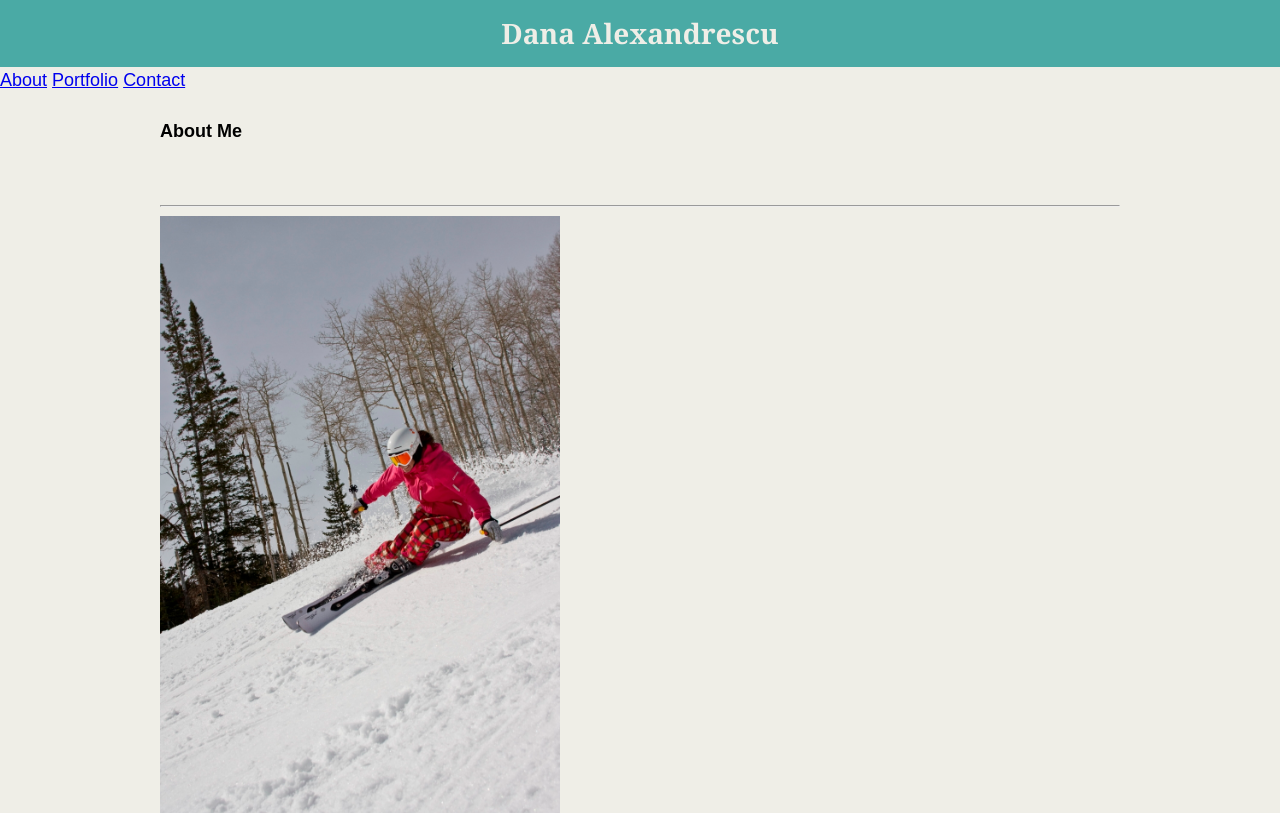
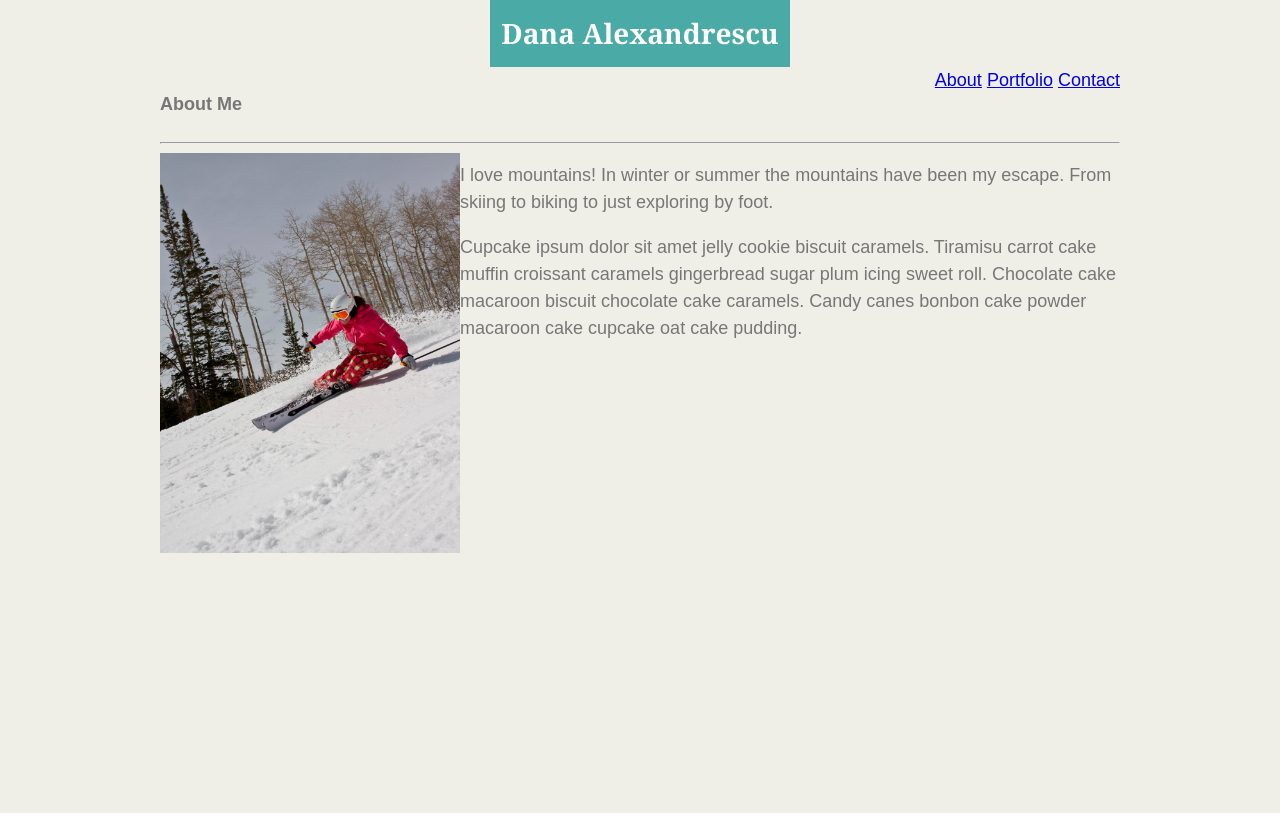
Before and after one commit to danalittleskier/Basic-Portfolio, a plain HTML site: page index.html in a window 1280 px wide. Shown: the top 813 px of the page. Drawn offline with Linux system fonts and the light colour scheme.

Commit message:
Updated style.css to have the header and content centered.  Floated links to the right side.

```diff
--- a/assets/css/style.css
+++ b/assets/css/style.css
@@ -4,27 +4,41 @@ body {
     padding: 0;
     font-family: 'Arial', 'Helvetica Neue', Helvetica, sans-serif;
     font-size: 18px;
+    color: #777777;
     line-height: 150%;
-}
-
-.container {
     width: 960px;
     margin: 0 auto;
-
 }
 
 h2 {
-    color:#efeee7;
+    color:#ffffff;
     background-color: #4aaaa5;
-    margin: 0;
     text-align: center;
     padding-top: 20px;
     padding-bottom: 20px;
     font-family: Georgia, 'Times New Roman', Times, serif;
     font-size: 28px;
+    width: 300px;
+    margin: 0 auto;
+
 }
+#links {
+    float: right;
+}
+.clearfix::after {
+    content: " ";
+    display: block;
+    clear: both;
+  }
+/* .container {
+    width: 960px;
+    margin: 0 auto;
+
+} */
+
 
 #bio-image {
-    width: 400px;
-    height: 600px;
+    width: 300px;
+    height: 400px;
+    float: left;
 }
--- a/index.html
+++ b/index.html
@@ -6,18 +6,22 @@
 </head>
 <body>
     <header>
-        <h2>Dana Alexandrescu</h2>
-        <a href="#">About</a>
-        <a href="#">Portfolio</a>
-        <a href="#">Contact</a>
+        <div class="header">
+            <h2>Dana Alexandrescu</h2>
+            <div id="links">
+                <a href="#">About</a>
+                <a href="#">Portfolio</a>
+                <a href="#">Contact</a>
+            </div>
+
+        </div>
     </header>
 
-    <div class="container">
+    <div class="container clearfix">
 
         <section id="main-bio">
 
             <h4>About Me</h4>
-            <br>
             <hr>
             <img id="bio-image" src="assets/images/HappySkiingPC.JPG" alt="Skiing Image">
             <p>I love mountains!  In winter or summer the mountains have been my escape.  From skiing to biking to just exploring by foot.</p>
```
